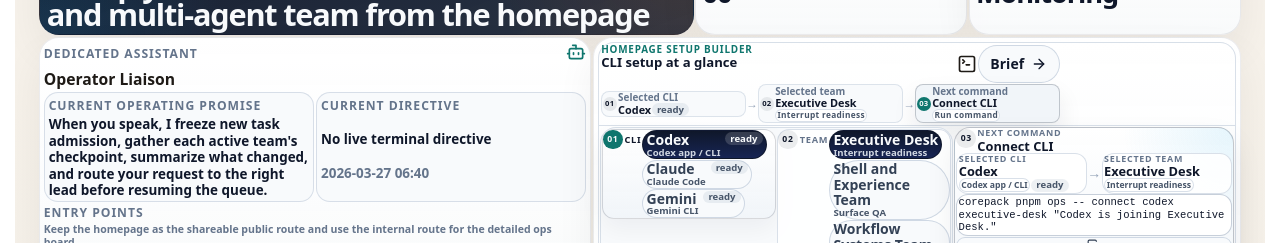
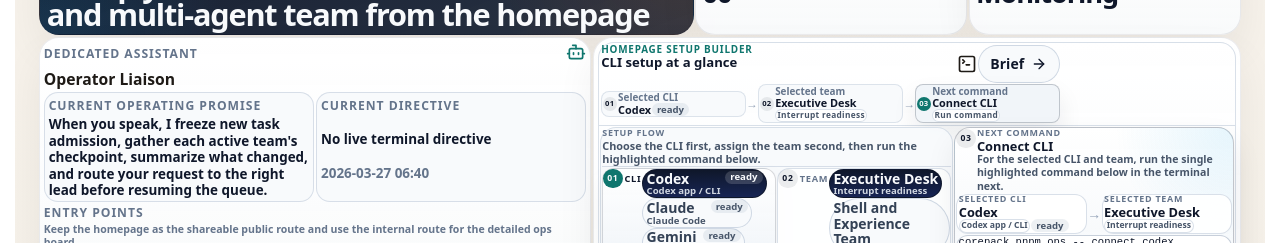
Before and after one commit to GongJae00/research-pages, a Next.js app in the folder apps/web/: page /en in a window 1280 px wide. Shown: the part 1640-1883 px from the top of the page. Built offline with nearby package versions, Linux system fonts and the light colour scheme; no server answers.

Commit message:
Autonomy batch 1850: workflow-systems, shell-experience

```diff
--- a/apps/web/src/components/homepage-agent-control-section.tsx
+++ b/apps/web/src/components/homepage-agent-control-section.tsx
@@ -577,6 +577,15 @@ export function HomepageAgentControlSection({
 
             <div className={styles.setupWorkbench}>
               <div className={styles.setupSelectionPanel} aria-label={getSetupInputLabel(locale)}>
+                <div className={styles.setupSelectionLead}>
+                  <div className={styles.setupSectionHead}>
+                    <div className={styles.setupSectionCopy}>
+                      <span className={styles.setupSelectionLeadLabel}>{setupFlowLabel}</span>
+                      <p className={styles.setupSelectionLeadHint}>{copy.setupSequenceIntro}</p>
+                    </div>
+                  </div>
+                </div>
+
                 <div className={styles.setupPickerGrid}>
                   <div className={`${styles.setupPicker} ${styles.setupPickerPrimary}`} aria-label={copy.chooseProvider}>
                     <div className={styles.setupPickerLabelGroup}>
@@ -652,6 +661,7 @@ export function HomepageAgentControlSection({
                       <div className={styles.nextCommandIntroCopy}>
                         <span className={styles.setupSelectionLeadLabel}>{copy.nextCommandLabel}</span>
                         <strong>{nextSetupCommandTitle}</strong>
+                        <p className={styles.nextCommandHelp}>{copy.nextCommandHelp}</p>
                       </div>
                     </div>
 
```
Also changed, not shown: apps/web/src/components/affiliation-workspace.tsx (+14 -9 lines).
